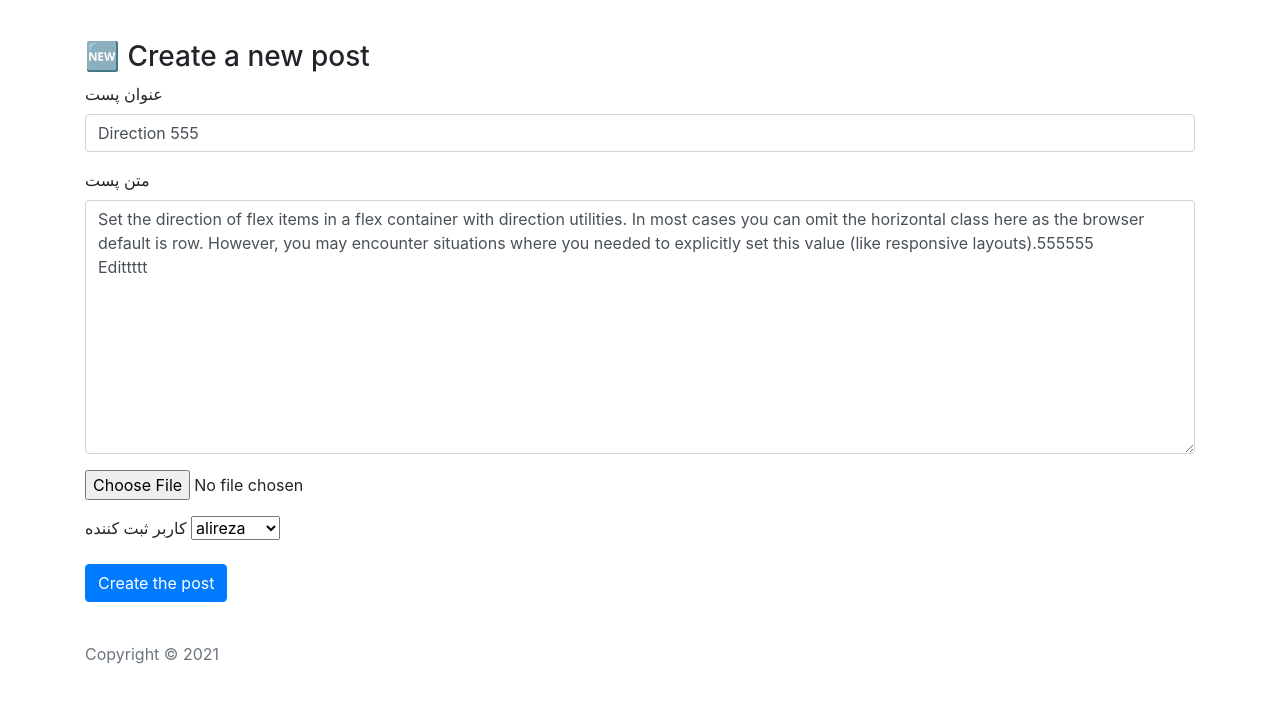
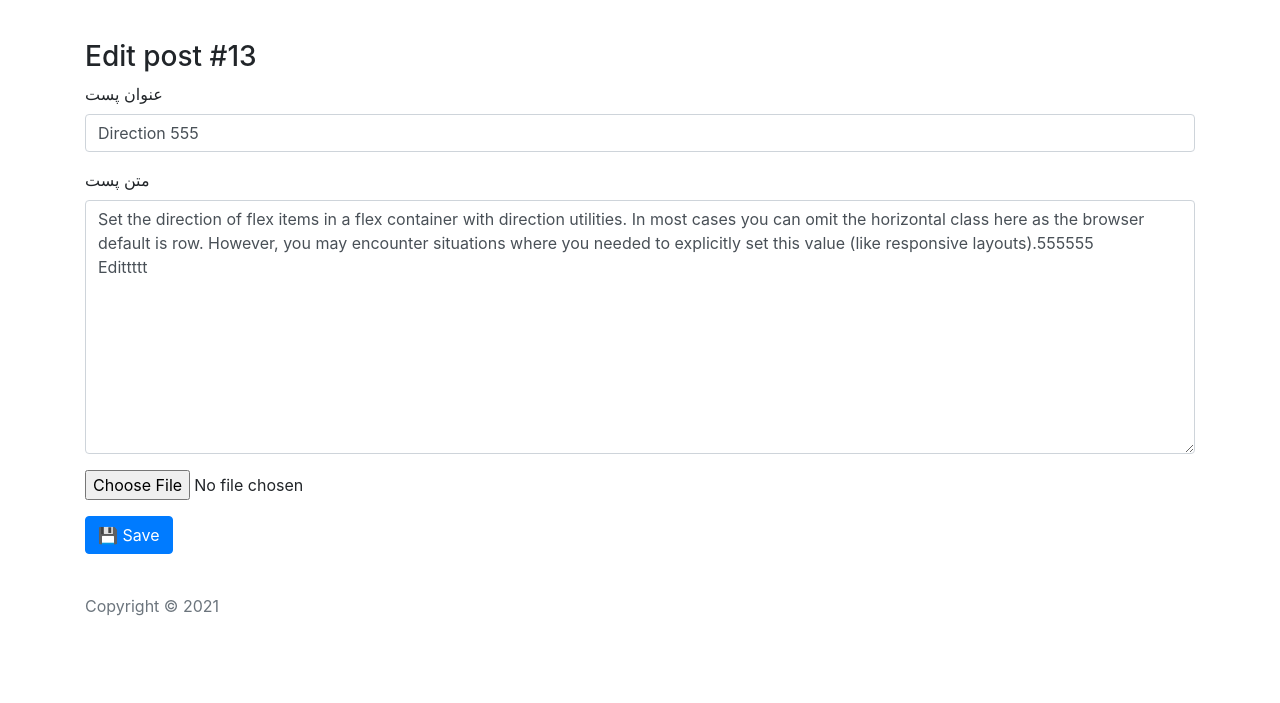
Before and after one commit to Alireza2n/LearningDjango, a Django app: page /blog/edit/13 in a window 1280 px wide. Shown: the part 56-759 px from the top of the page. Run offline with Django 3.2, Linux system fonts and the light colour scheme; data comes from the database, SQL or seed files in the repository; both versions use the stored data as it was after the commit; some libraries are stand-ins or nearby versions.

Commit message:
System can automatically set the creator of the post.

```diff
--- a/blog/forms.py
+++ b/blog/forms.py
@@ -19,6 +19,5 @@ class PostForm(forms.ModelForm):
         fields = [
             'title',
             'content',
-            'creator',
             'intro_image',
         ]
--- a/blog/templates/blog/all_posts.html
+++ b/blog/templates/blog/all_posts.html
@@ -15,7 +15,7 @@
                     <a href="{% url 'blog:edit' post.pk %}" class="float-left">✏</a>
                 {% endif %}
             </div>
-            <h6>{{ post.created_date }}</h6>
+            <h6>{{ post.created_date }} By {{ post.creator.username }}</h6>
             <strong>{{ post.creator.first_name }} {{ post.creator.last_name }}</strong>
             <p>{{ post.content }}</p>
             {# Like button for the post #}
--- a/blog/templates/blog/create_post.html
+++ b/blog/templates/blog/post_form.html
@@ -1,10 +1,10 @@
 {% extends 'blog/base.html' %}
 {% block page_header_title %}
-    🆕 Create a new post
+    🆕 {{ page_title }}
 {% endblock %}
 {% block content %}
     <div class="col-12">
-        <h3>🆕 Create a new post</h3>
+        <h3>{{ page_title }}</h3>
         <form method="post" enctype="multipart/form-data">
             {% csrf_token %}
             <div class="form-group">
@@ -17,15 +17,8 @@
             </div>
             <div class="form-group">
                 {{ form.intro_image }}
-                {% if form.instance.intro_image %}
-                    <a href="{{ form.instance.intro_image.url }}">Current file</a>
-                {% endif %}
             </div>
-            <div class="form-group">
-                <label for="creator">کاربر ثبت کننده</label>
-                {{ form.creator }}
-            </div>
-            <button type="submit" class="btn btn-primary">Create the post</button>
+            <button type="submit" class="btn btn-primary">💾 Save</button>
         </form>
     </div>
 {% endblock %}
--- a/blog/views.py
+++ b/blog/views.py
@@ -1,3 +1,4 @@
+from django.contrib import messages
 from django.contrib.auth.decorators import login_required
 from django.http import JsonResponse
 from django.shortcuts import render, redirect, get_object_or_404
@@ -32,11 +33,13 @@ def create_post(request):
     if request.method == 'POST':
         form_instance = forms.PostForm(data=request.POST, files=request.FILES)
         if form_instance.is_valid():
+            form_instance.instance.creator = request.user
             form_instance.save()
             return redirect('blog:show-all-posts')
 
-    return render(request, 'blog/create_post.html', {
+    return render(request, 'blog/post_form.html', {
         'form': form_instance,
+        'page_title': 'Create a new post'
     })
 
 
@@ -46,12 +49,25 @@ def edit_post(request, pk):
     """
     post_instance = get_object_or_404(klass=models.Post, pk=pk)
     if request.method == 'POST':
-        pass
+        form_instance = forms.PostForm(
+            instance=post_instance,
+            data=request.POST,
+            files=request.FILES
+        )
+        if form_instance.is_valid():
+            form_instance.save()
+            messages.success(request, 'Saved successfully.')
+            return redirect('blog:show-all-posts')
     else:
         # The GET method
         form_instance = forms.PostForm(instance=post_instance)
         return render(
-            request, context={'form': form_instance}, template_name='blog/create_post.html'
+            request,
+            context={
+                'form': form_instance,
+                'page_title': f'Edit post #{post_instance.pk}'
+            },
+            template_name='blog/post_form.html'
         )
 
 
```
Also changed, not shown: db.sqlite3.
